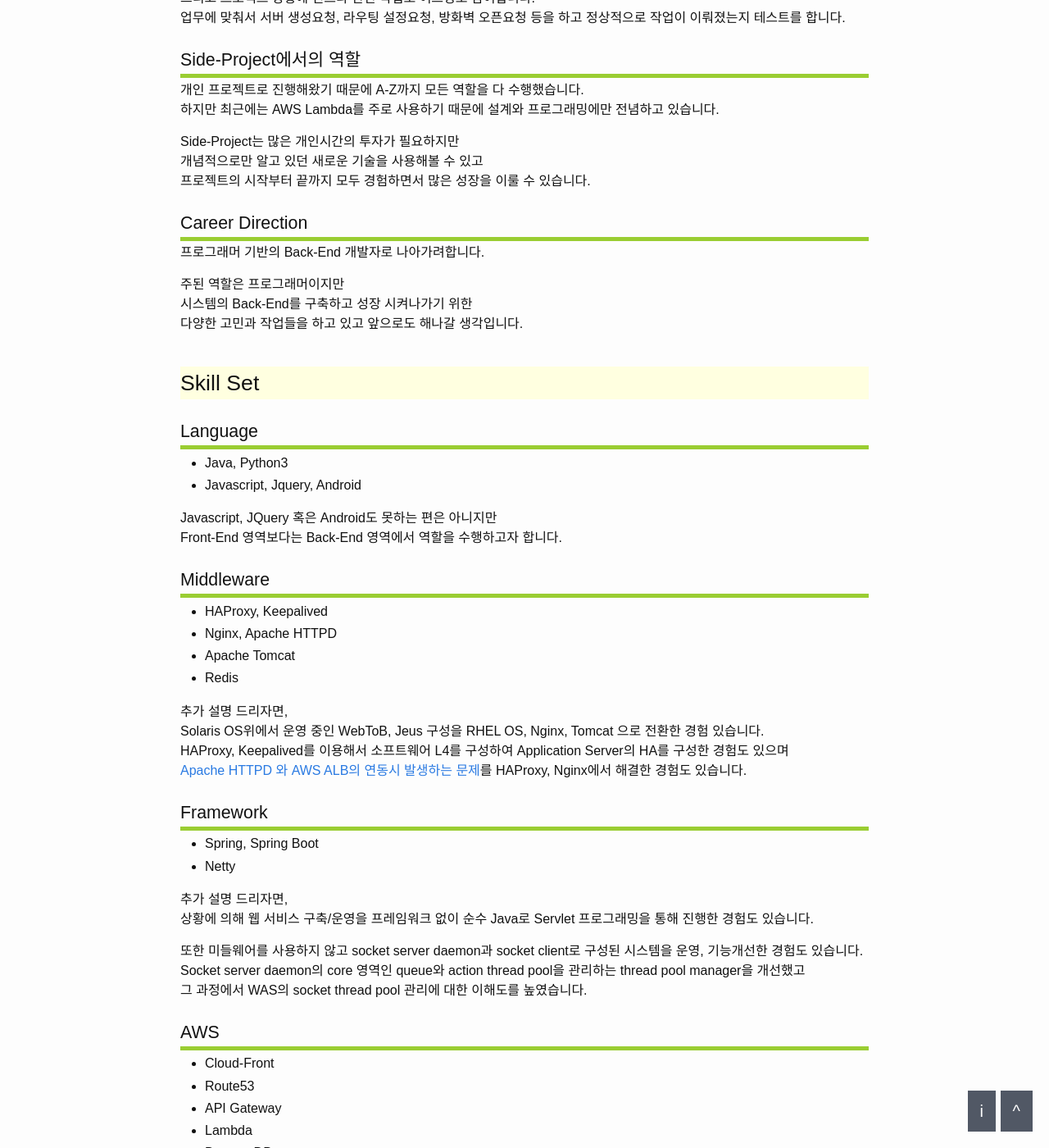
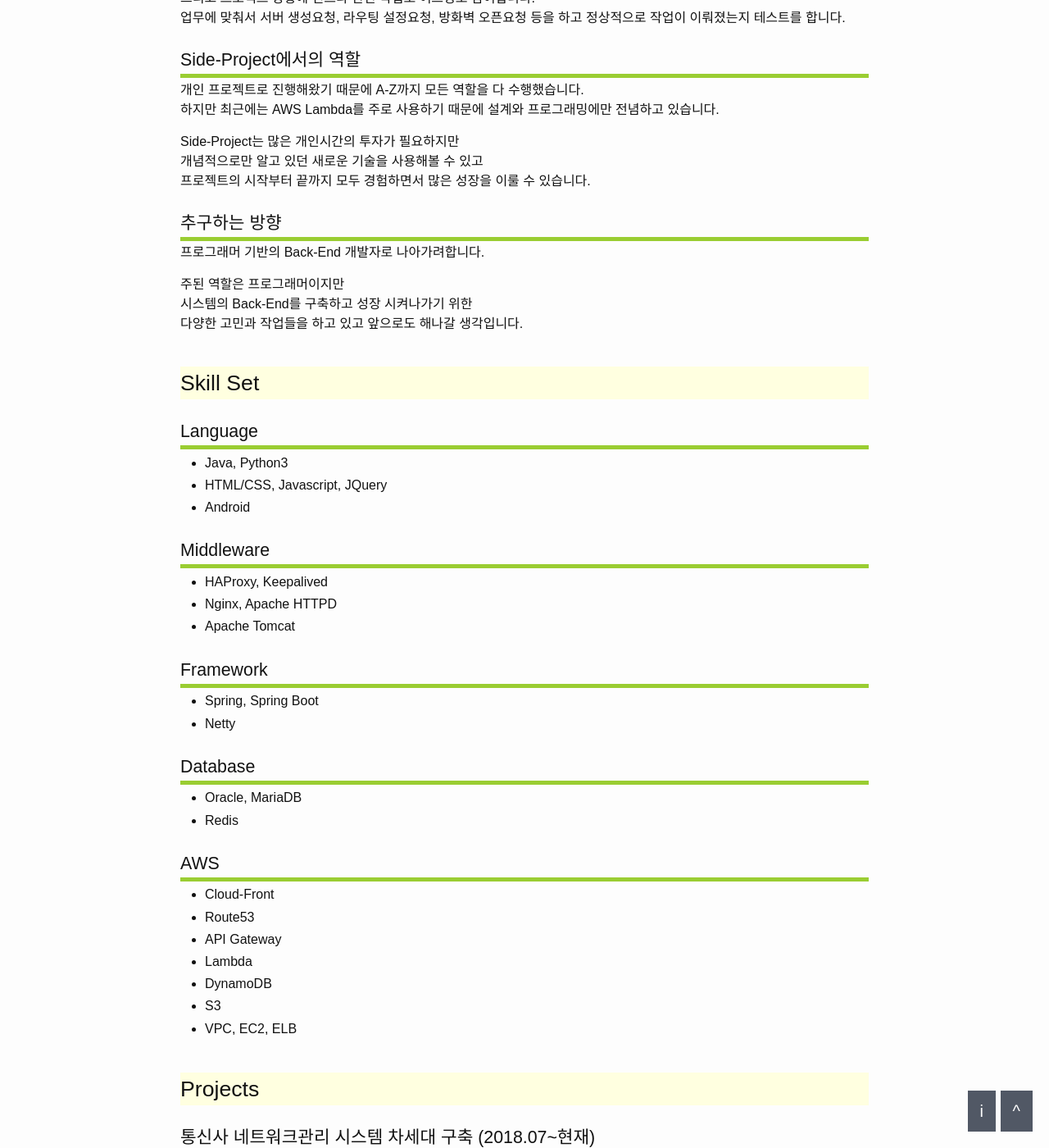
Before and after one commit to dveamer/dveamer.github.io, a Jekyll site: the page built from _posts/2018-07-01-resume.md, in a window 1280 px wide and 1400 px high, scrolled down 1050 px. Shown: the whole window at 82% size. Built offline with Jekyll 4.4.1, drawn with Linux system fonts in a browser that asks for light colours; comment, search, counter and statistics services are not loaded.

Commit message:
homepage

```diff
--- a/_posts/2018-07-01-resume.md
+++ b/_posts/2018-07-01-resume.md
@@ -42,7 +42,7 @@
 개념적으로만 알고 있던 새로운 기술을 사용해볼 수 있고
 프로젝트의 시작부터 끝까지 모두 경험하면서 많은 성장을 이룰 수 있습니다.
 
-## Career Direction
+## 추구하는 방향
 
 프로그래머 기반의 Back-End 개발자로 나아가려합니다.
 
@@ -55,34 +55,24 @@
 ## Language
 
   * Java, Python3
-  * Javascript, Jquery, Android
-
-Javascript, JQuery 혹은 Android도 못하는 편은 아니지만
-Front-End 영역보다는 Back-End 영역에서 역할을 수행하고자 합니다.
+  * HTML/CSS, Javascript, JQuery
+  * Android
 
 ## Middleware
 
   * HAProxy, Keepalived
   * Nginx, Apache HTTPD
   * Apache Tomcat
-  * Redis
-
-추가 설명 드리자면,
-Solaris OS위에서 운영 중인 WebToB, Jeus 구성을 RHEL OS, Nginx, Tomcat 으로 전환한 경험 있습니다.
-HAProxy, Keepalived를 이용해서 소프트웨어 L4를 구성하여 Application Server의 HA를 구성한 경험도 있으며
-[Apache HTTPD 와 AWS ALB의 연동시 발생하는 문제](/backend/TroubleshootingDNSHAOnAWS.html)를 HAProxy, Nginx에서 해결한 경험도 있습니다.
 
 ## Framework
 
   * Spring, Spring Boot
   * Netty
 
-추가 설명 드리자면,
-상황에 의해 웹 서비스 구축/운영을 프레임워크 없이 순수 Java로 Servlet 프로그래밍을 통해 진행한 경험도 있습니다.
+## Database
 
-또한 미들웨어를 사용하지 않고 socket server daemon과 socket client로 구성된 시스템을 운영, 기능개선한 경험도 있습니다.
-Socket server daemon의 core 영역인 queue와 action thread pool을 관리하는 thread pool manager을 개선했고
-그 과정에서 WAS의 socket thread pool 관리에 대한 이해도를 높였습니다.
+  * Oracle, MariaDB
+  * Redis
 
 ## AWS
 
```
